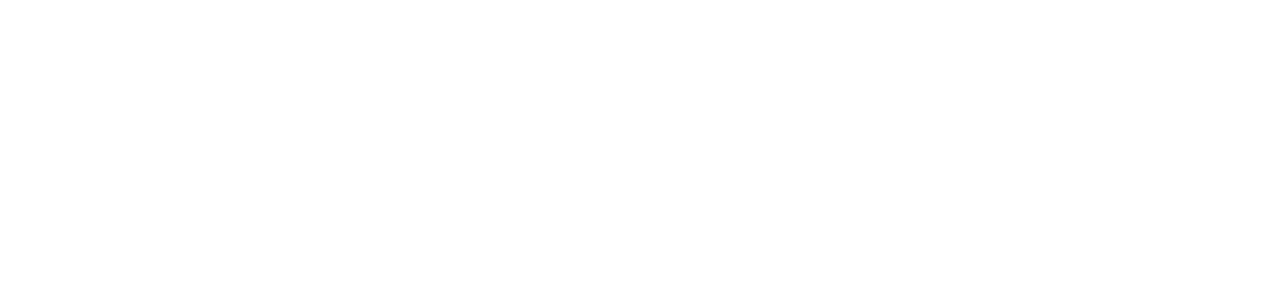
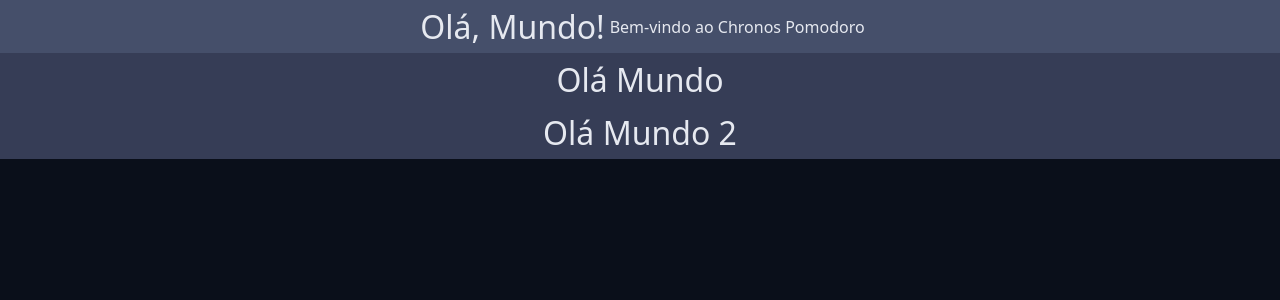
Before and after one commit to CronusLDX/Chronos-Pomodoro, a React app: page / in a window 1280 px wide. Shown: the top 300 px of the page. Built offline with nearby package versions, Linux system fonts and the light colour scheme; the HTML template or start-up script is replaced by a standard one.

Commit message:
feat:Entendendo sobre props.; style: css modules;

```diff
--- a/src/App.tsx
+++ b/src/App.tsx
@@ -1,5 +1,19 @@
+import Heading from './components/Heading/Heading';
+import './styles/global.css';
+import './styles/theme.css';
+import Body from './components/Body/Body';
+
 function App() {
-  return <></>;
+  return (
+    <>
+      <Heading
+        title="Olá, Mundo!"
+        description="Bem-vindo ao Chronos Pomodoro"
+      />
+      <Body>Olá Mundo</Body>
+      <Body>Olá Mundo 2</Body>
+    </>
+  );
 }
 
 export default App;
--- /dev/null
+++ b/src/components/Body/Body.module.css
@@ -0,0 +1,13 @@
+.heading {
+  background-color: var(--gray-600);
+  display: flex;
+  justify-content: center;
+  align-items: center;
+  text-align: center;
+  margin: auto;
+}
+.title {
+  color: var(--text-over-primary-dark);
+  padding: 5px 5px 5px 5px;
+  font-weight: var(--font-weight-medium);
+}
--- /dev/null
+++ b/src/components/Body/Body.tsx
@@ -0,0 +1,12 @@
+import { ReactNode } from 'react';
+import styles from './Body.module.css';
+
+const Body = (props: { children: ReactNode }) => {
+  return (
+    <div className={styles.heading}>
+      <h1 className={styles.title}>{props.children}</h1>
+    </div>
+  );
+};
+
+export default Body;
--- /dev/null
+++ b/src/components/Heading/Heading.module.css
@@ -0,0 +1,13 @@
+.heading {
+  background-color: var(--gray-500);
+  display: flex;
+  justify-content: center;
+  align-items: center;
+  text-align: center;
+  margin: auto;
+}
+.title {
+  color: var(--text-over-primary-dark);
+  padding: 5px 5px 5px 5px;
+  font-weight: var(--font-weight-regular);
+}
--- /dev/null
+++ b/src/components/Heading/Heading.tsx
@@ -0,0 +1,15 @@
+import React from 'react';
+import styles from './Heading.module.css';
+const Heading: React.FC<{ title: string; description: string }> = ({
+  title,
+  description,
+}) => {
+  return (
+    <div className={styles.heading}>
+      <h1 className={styles.title}>{title}</h1>
+      <p>{description}</p>
+    </div>
+  );
+};
+
+export default Heading;
--- /dev/null
+++ b/src/styles/global.css
@@ -0,0 +1,33 @@
+* {
+  margin: 0;
+  padding: 0;
+  box-sizing: border-box;
+}
+
+html {
+  font-size: 62.5%;
+}
+
+body {
+  font-family: system-ui, -apple-system, BlinkMacSystemFont, 'Segoe UI', Roboto,
+    Oxygen, Ubuntu, Cantarell, 'Open Sans', 'Helvetica Neue', sans-serif;
+  font-size: 1.6rem; /* 16px */
+  background: var(--gray-900);
+  color: var(--text-default);
+}
+
+.form {
+  display: flex;
+  align-items: center;
+  justify-content: center;
+  flex-direction: column;
+  gap: 2.4rem;
+}
+
+.formRow {
+  display: flex;
+  align-items: center;
+  justify-content: center;
+  flex-direction: column;
+  gap: 2.4rem;
+}
--- /dev/null
+++ b/src/styles/theme.css
@@ -0,0 +1,111 @@
+/*
+🎨 Estrutura de cores do projeto
+
+🔹 Cores Dinâmicas (mudam entre os temas claro/escuro)
+   - Essas cores se adaptam ao tema escolhido pelo usuário.
+   - Exemplo: `gray-900` será escuro no modo dark e claro no modo light.
+
+🔸 Cores Fixas (não mudam entre os temas)
+   - São usadas para botões, alertas e destaques.
+   - Exemplo: `primary`, `success`, `error` sempre terão os mesmos tons.
+
+📝 Estrutura:
+   - Fundo geral: `gray-900` (dinâmico)
+   - Cards/caixas: `gray-800` (dinâmico)
+   - Bordas/separadores: `gray-700` ou `gray-600` (dinâmico)
+   - Texto principal: `--text-default` (dinâmico)
+   - Texto secundário/placeholders: `--text-muted` (dinâmico)
+   - Hover/ativo: `gray-700` e `gray-600` ou conforme preferir (dinâmico)
+
+🚨 Atenção aos comentários! Eles descrevem cada categoria de cores e sua função.
+*/
+
+:root {
+  /* 🎭 Tons de Cinza (cores dinâmicas que mudam entre claro/escuro) */
+  --gray-100: #e6e9f0; /* Cinza mais claro (usado para fundos no modo escuro) */
+  --gray-200: #cdd3e1;
+  --gray-300: #aab3cc;
+  --gray-400: #555f7d;
+  --gray-500: #454f6a;
+  --gray-600: #363d56;
+  --gray-700: #272f43; /* Bordas e separadores */
+  --gray-800: #181f2e; /* Fundo de cartões e áreas destacadas */
+  --gray-900: #0a0f1a; /* Fundo principal do site */
+
+  /* 🌿 Cores Primárias (cores fixas - NÃO mudam com o tema) */
+  --primary-light: #4de7b7; /* Usado para realces suaves */
+  --primary: #0da170; /* Cor principal do projeto */
+  --primary-dark: #065f46; /* Usado em hovers e elementos ativos */
+
+  /* 🔗 Links */
+  --link-color: #10b981; /* Cor padrão dos links */
+  --link-hover: #0b8a60; /* Cor dos links ao passar o mouse */
+
+  /* 🚦 Alertas (cores fixas, usadas para feedbacks visuais) */
+  --success: #22c55e; /* Indica sucesso (verde) */
+  --warning: #eab308; /* Indica alerta (amarelo) */
+  --error: #991b1b; /* Indica erro (vermelho) */
+  --info: #0ea5e9; /* Indica informação (azul) */
+
+  /* 🎨 Texto sobre fundos coloridos (para garantir contraste) */
+  --text-over-primary: #0a0f1a; /* Texto sobre fundo primário */
+  --text-over-primary-dark: #e6e9f0; /* Texto sobre variação escura */
+  --text-over-primary-light: #0a0f1a; /* Texto sobre variação clara */
+  --text-over-success: #0a0f1a; /* Texto sobre fundo sucesso */
+  --text-over-warning: #0a0f1a; /* Texto sobre fundo alerta */
+  --text-over-error: #e6e9f0; /* Texto sobre fundo erro */
+  --text-over-info: #0a0f1a; /* Texto sobre fundo informativo */
+
+  /* 📝 Cores do Texto (dinâmicas) */
+  --text-default: #e6e9f0; /* Cor padrão do texto */
+  --text-muted: #aab3cc; /* Texto menos importante (placeholders, labels, etc.) */
+
+  /* 🚫 Cores para botões e elementos desativados */
+  --disabled: #555f7d; /* Cor de fundo de elementos desativados */
+  --text-disabled: #aab3cc; /* Texto de botões ou inputs desativados */
+
+  /* ⚖️ Peso das Fontes para textos */
+  --font-weight-light: 300; /*fonte leve*/
+  --font-weight-regular: 400; /*fonte normal*/
+  --font-weight-medium: 500; /*fonte média*/
+  --font-weight-semibold: 600; /*fonte semi-negrito*/
+  --font-weight-bold: 700; /*fonte em negrito*/
+
+  /* 🔔 Cores do Toastify (notificações) */
+  --toastify-color-light: var(--text-default);
+  --toastify-color-dark: var(--text-default);
+  --toastify-color-info: var(--info);
+  --toastify-color-success: var(--success);
+  --toastify-color-warning: var(--warning);
+  --toastify-color-error: var(--error);
+  --toastify-text-color-light: #0a0f1a;
+  --toastify-text-color-dark: #e6e9f0;
+  --toastify-color-progress-light: var(--primary);
+  --toastify-color-progress-dark: var(--primary);
+}
+
+/* 🌞 Modo Claro - Inverte algumas cores para manter o contraste */
+:root[data-theme='light'] {
+  /* Tons de Cinza Invertidos */
+  --gray-100: #0a0f1a; /* Cinza mais escuro */
+  --gray-200: #181f2e;
+  --gray-300: #272f43;
+  --gray-400: #363d56;
+  --gray-500: #454f6a;
+  --gray-600: #555f7d;
+  --gray-700: #aab3cc;
+  --gray-800: #cdd3e1;
+  --gray-900: #e6e9f0; /* Fundo principal claro */
+
+  /* 📝 Texto no modo claro */
+  --text-default: #0a0f1a; /* Texto principal no modo claro */
+  --text-muted: #272f43; /* Texto menos importante */
+
+  /* 🔗 Links no modo claro */
+  --link-color: #0b8a60;
+  --link-hover: #065f46;
+
+  /* 🔔 Toastify no modo claro */
+  --toastify-text-color-light: #e6e9f0;
+  --toastify-text-color-dark: #e6e9f0;
+}
```
Also changed, not shown: src/index.css (deleted).
